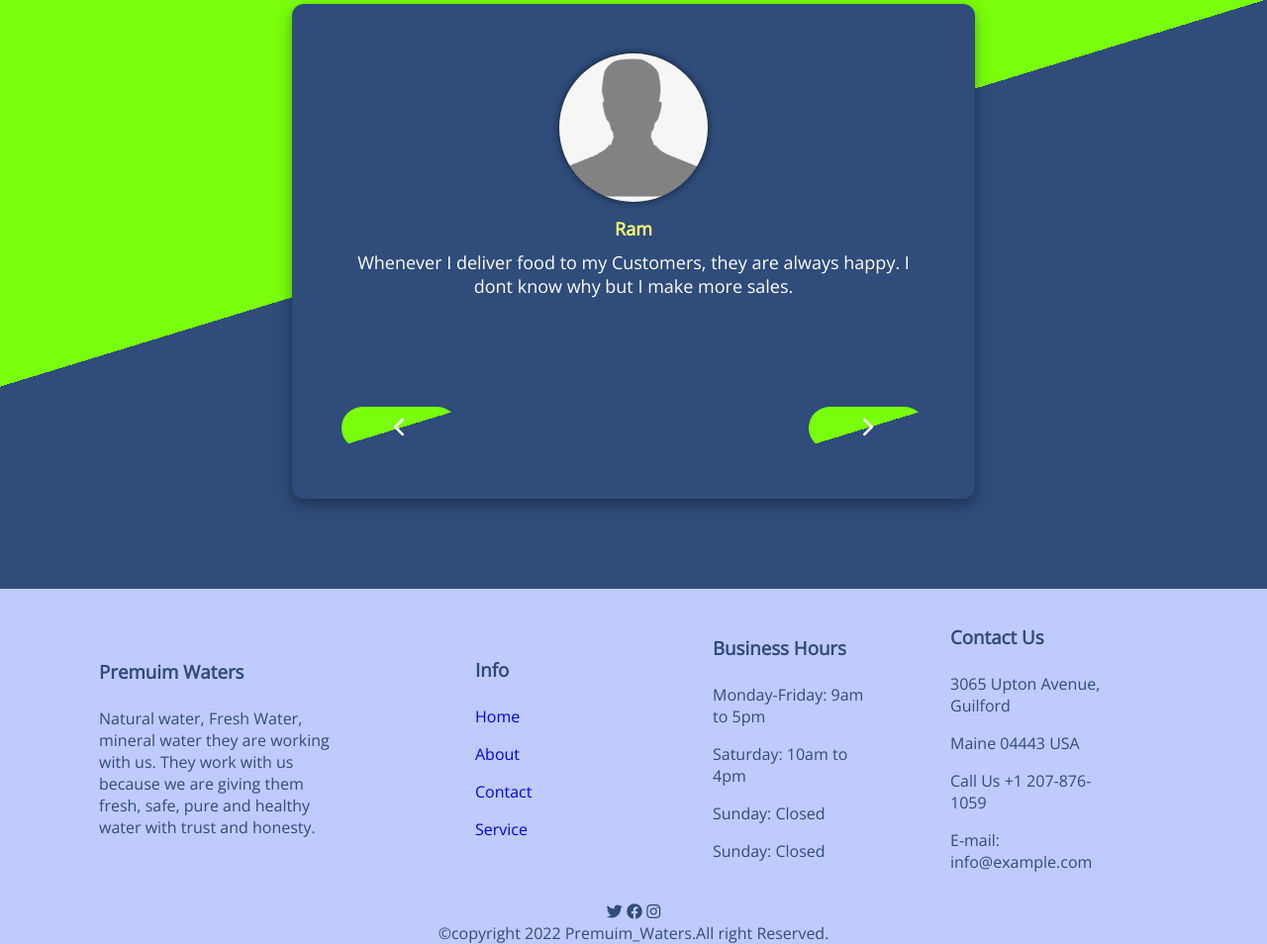
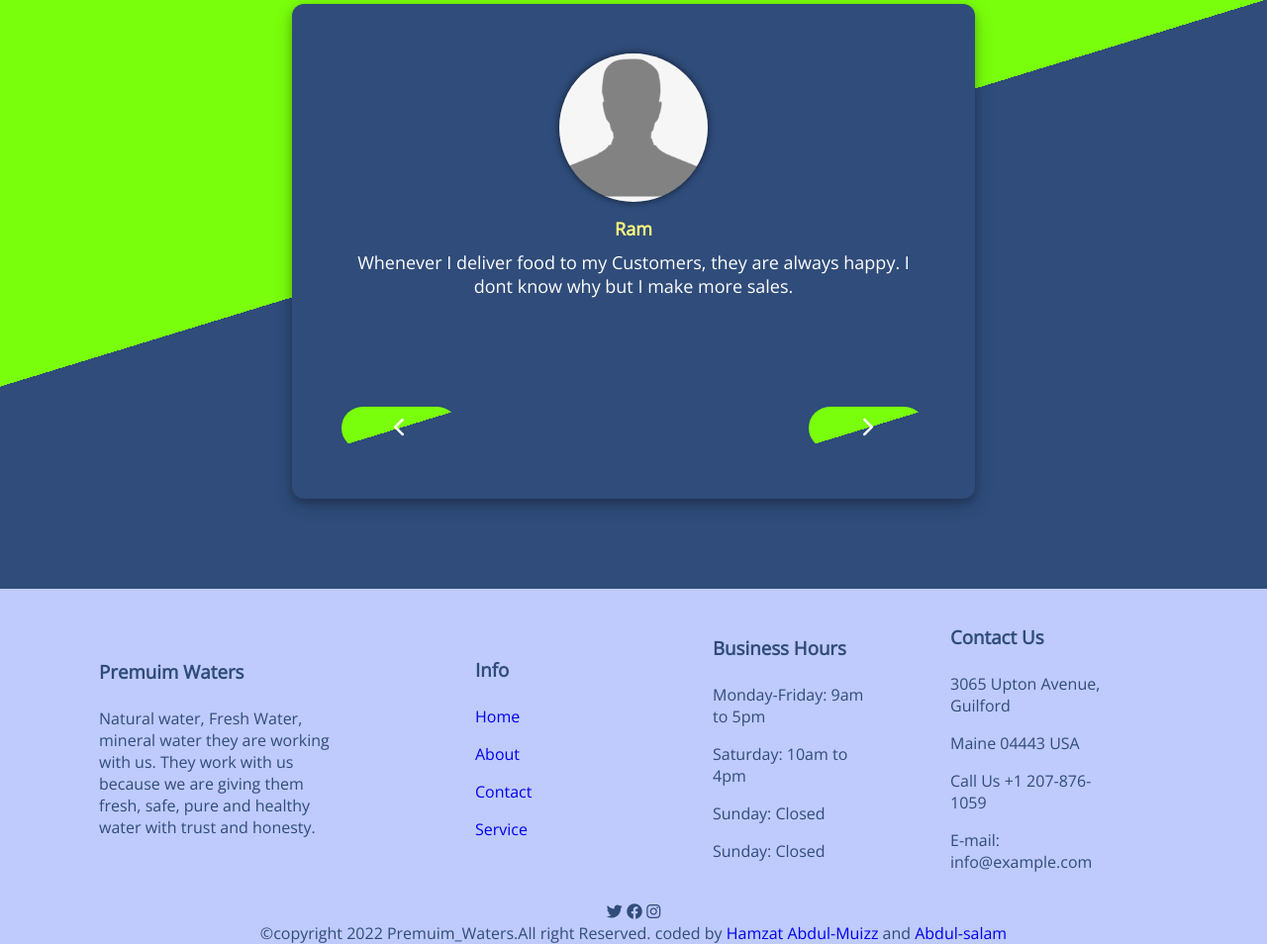
Before and after one commit to Tazmah/Premium-Water, a plain HTML site: page index.html in a window 1280 px wide. Shown: the part 2625-3579 px from the top of the page at 99% size. Drawn offline with nearby package versions, Linux system fonts and the light colour scheme.

Commit message:
Update index.html

```diff
--- a/index.html
+++ b/index.html
@@ -242,7 +242,7 @@
                 <i class="fab fa-facebook"></i>
                 <i class="fab fa-instagram"></i>
             </div>
-            <p>&#169;copyright 2022 Premuim_Waters.All right Reserved.</p>
+            <p>&#169;copyright 2022 Premuim_Waters.All right Reserved. coded by <a href="https://twitter.com/Tazm_ah">Hamzat Abdul-Muizz</a> and <a href="https://twitter.com/Abiodunsalam51?s=20&t=_RKzpyaQwK2_QiERUqaQTg">Abdul-salam</a></p>
         </div>
     </footer>
     <script src="./js/header.js"></script>
```
